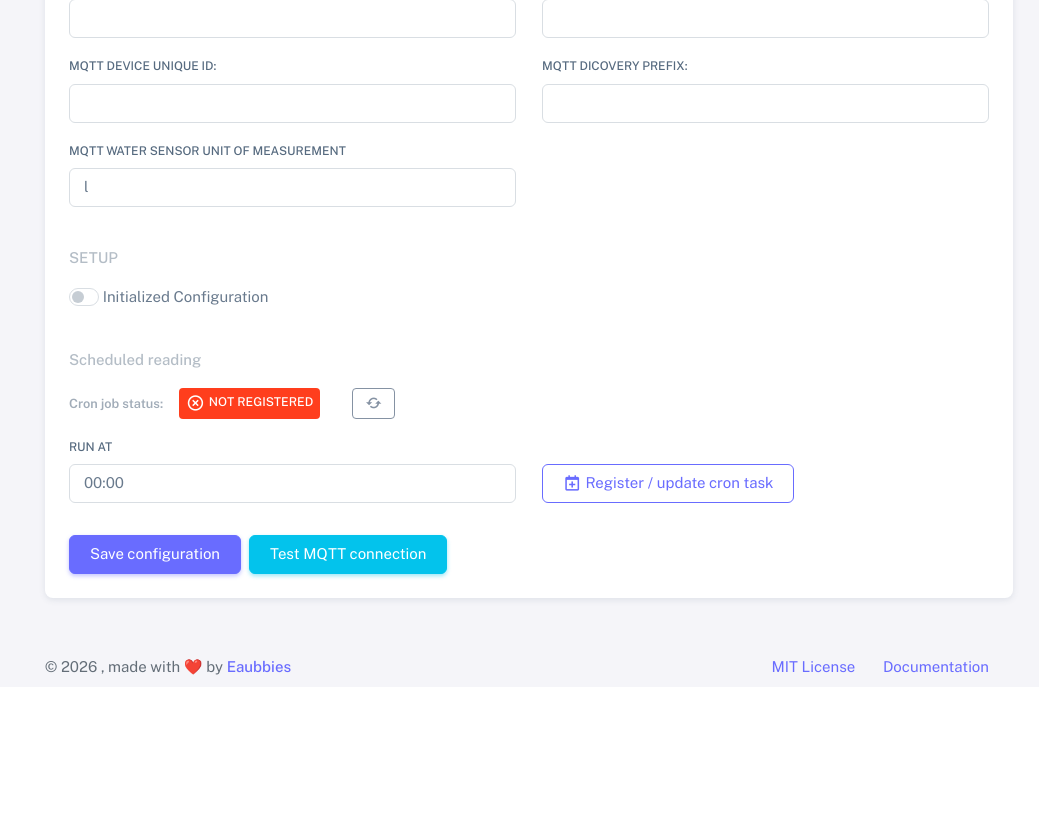
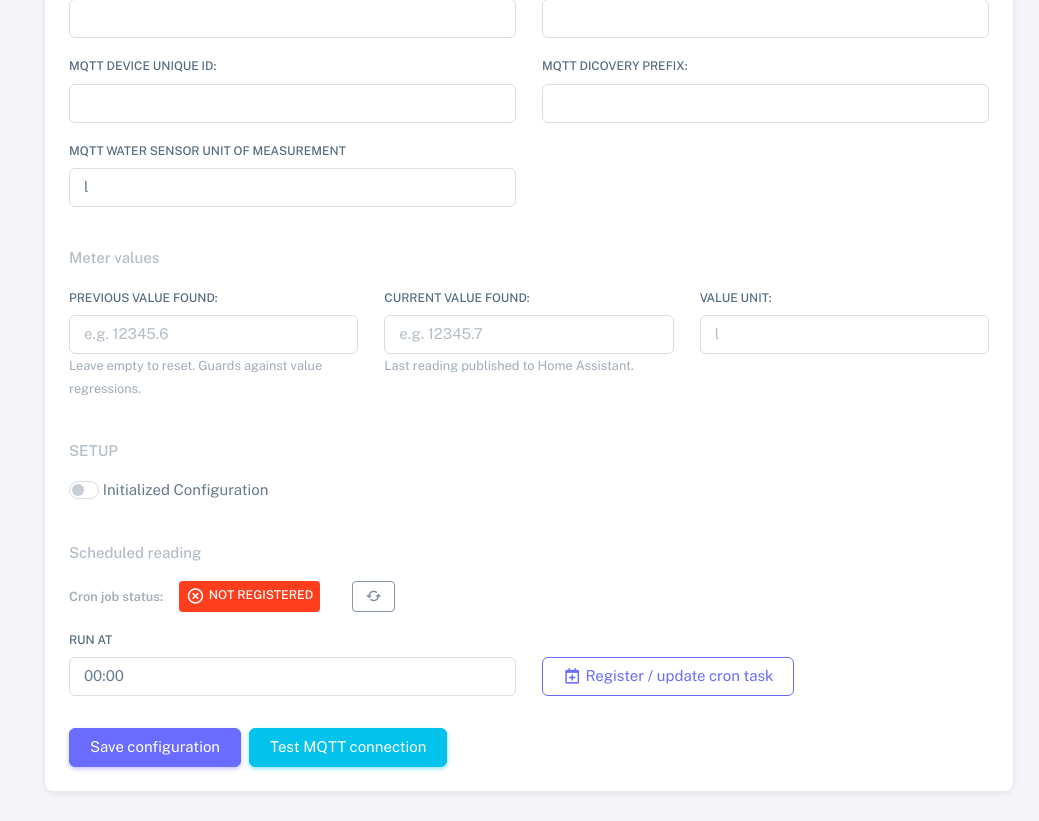
Before and after one commit to tle06/eaubbies, a Python web app: template eaubbies/src/templates/config.html in a window 1280 px wide. Shown: the part 1777-2598 px from the top of the page, without its empty margins (241-1280 px from the left). Before the commit the page ends 2452 px from the top, so only its background shows below. Run offline with Jinja, Linux system fonts and the light colour scheme; the template is opened without the code that fills it, so the values that code supplies are empty.

Commit message:
feat: edit previous and current value

```diff
--- a/eaubbies/src/templates/config.html
+++ b/eaubbies/src/templates/config.html
@@ -33,6 +33,12 @@
               <p class="text-light fw-medium">MQTT</p>
             </div>
             {% include 'config/config-mqtt.html' %}
+
+            {# ── Meter values ── #}
+            <div class="col-md-12 mt-4">
+              <p class="text-light fw-medium">Meter values</p>
+            </div>
+            {% include 'config/config-result.html' %}
 
             {# ── SETUP ── #}
             <div class="col-md-12 mt-4">
--- /dev/null
+++ b/eaubbies/src/templates/config/config-result.html
@@ -0,0 +1,19 @@
+<div class="mb-3 col-md-4">
+  <label class="form-label" for="result_previous">Previous value found:</label>
+  <input class="form-control" type="number" step="any" id="result_previous" name="result_previous"
+    value="{% if config['result'].get('previous') is not none %}{{ config['result'].get('previous') }}{% endif %}"
+    placeholder="e.g. 12345.6">
+  <small class="text-muted">Leave empty to reset. Guards against value regressions.</small>
+</div>
+<div class="mb-3 col-md-4">
+  <label class="form-label" for="result_current">Current value found:</label>
+  <input class="form-control" type="number" step="any" id="result_current" name="result_current"
+    value="{% if config['result'].get('current') is not none %}{{ config['result'].get('current') }}{% endif %}"
+    placeholder="e.g. 12345.7">
+  <small class="text-muted">Last reading published to Home Assistant.</small>
+</div>
+<div class="mb-3 col-md-4">
+  <label class="form-label" for="result_unit">Value unit:</label>
+  <input class="form-control" type="text" id="result_unit" name="result_unit"
+    value="{{ config['result'].get('unit', 'l') }}" placeholder="l">
+</div>
```
Also changed, not shown: eaubbies/src/app.py (+34 -0 lines), eaubbies/src/tests/test_save_config_result.py (added, +57 -0 lines).
